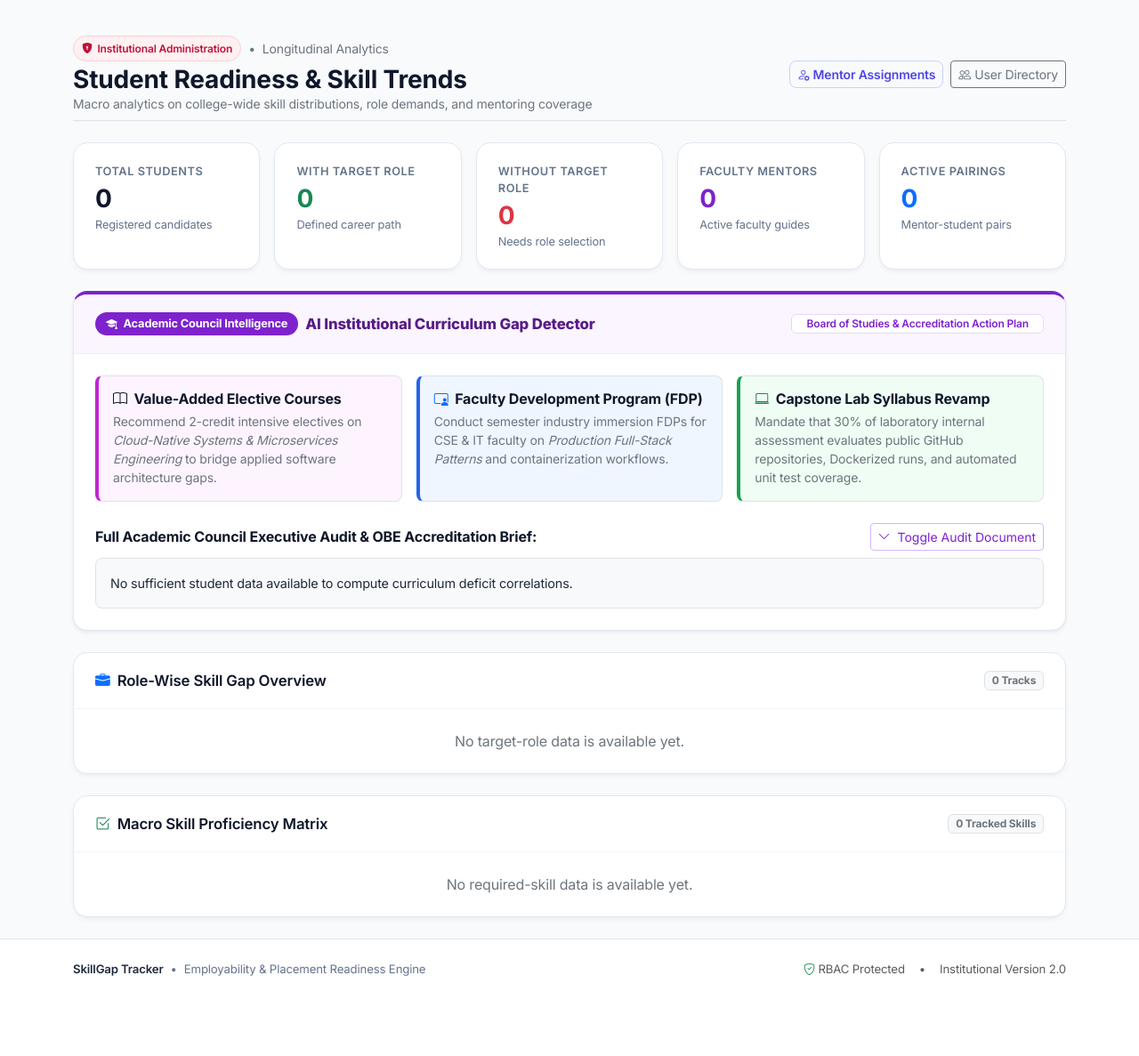
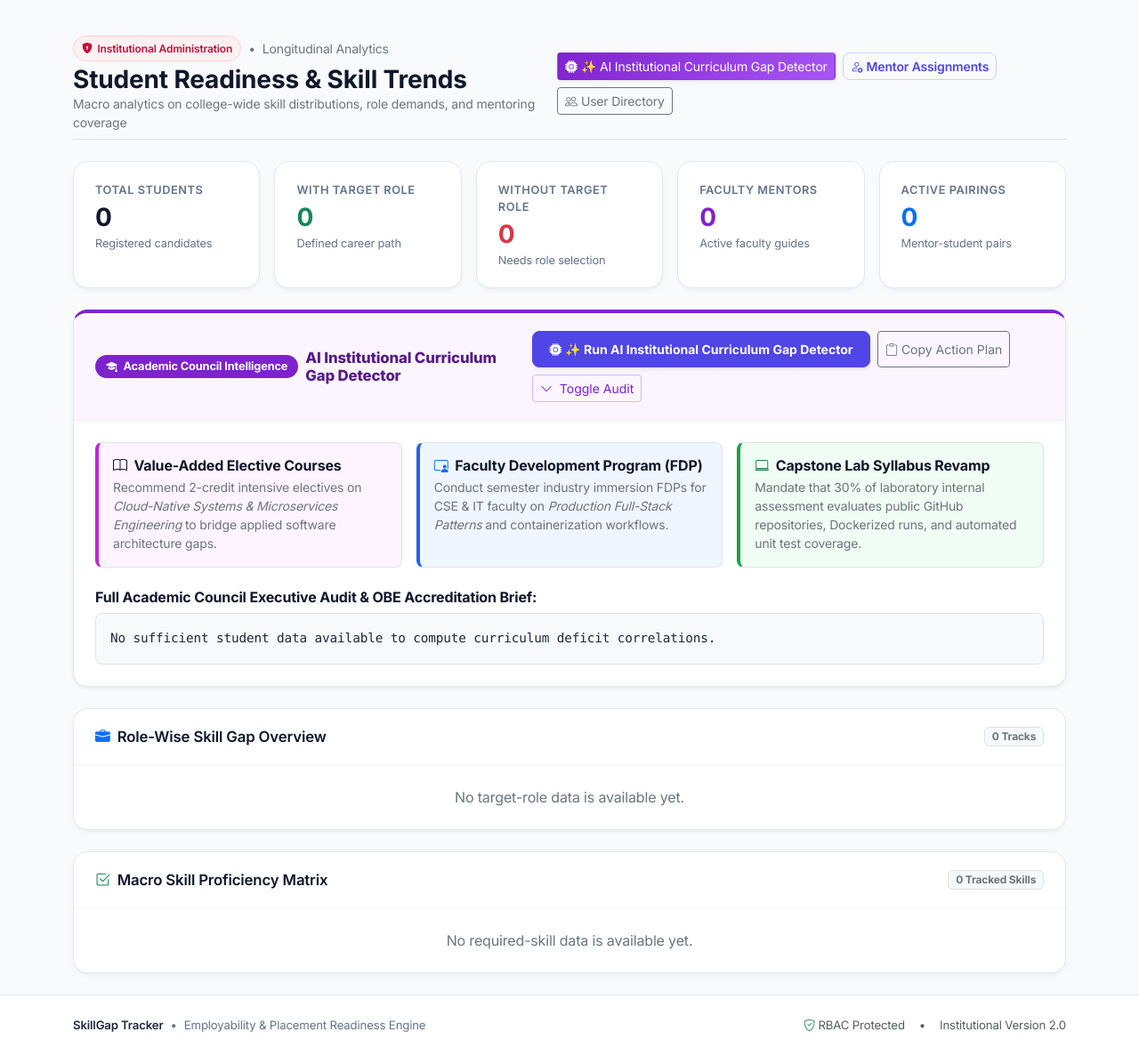
Before and after one commit to shivumanjesh/skillgap-tracker, a Flask app: page /admin/trends in a window 1280 px wide. Shown: the part 71-1258 px from the top of the page at 89% size. Before the commit the page ends 1168 px from the top, so only its background shows below. Run offline with Flask 3, Linux system fonts and the light colour scheme; the visitor is signed in with stand-in values (Sample User, id 1); data comes from the database, SQL or seed files in the repository; data that the repository does not hold is empty.

Commit message:
fix(admin): implement working interactive AI Institutional Curriculum Gap Detector buttons and action plan download

```diff
--- a/app/admin/templates/admin/trends.html
+++ b/app/admin/templates/admin/trends.html
@@ -16,7 +16,10 @@
         <h1 class="h3 fw-bold text-slate-900 mb-0">Student Readiness &amp; Skill Trends</h1>
         <p class="text-secondary small mb-0">Macro analytics on college-wide skill distributions, role demands, and mentoring coverage</p>
     </div>
-    <div class="d-flex gap-2">
+    <div class="d-flex flex-wrap gap-2">
+        <a class="btn btn-sm d-flex align-items-center gap-1 text-white shadow-sm" href="#aiCurriculumDetectorSection" style="background: linear-gradient(135deg, #7e22ce, #a855f7);" id="btnNavCurriculumDetector" title="Jump to AI Institutional Curriculum Gap Detector">
+            <i class="bi bi-cpu-fill"></i> ✨ AI Institutional Curriculum Gap Detector
+        </a>
         <a class="btn btn-outline-primary btn-sm d-flex align-items-center gap-1" href="{{ url_for('admin.assign_mentors') }}">
             <i class="bi bi-person-gear"></i> Mentor Assignments
         </a>
@@ -70,7 +73,7 @@
 </div>
 
 <!-- AI Institutional Curriculum Gap Detector & Academic Action Plan -->
-<div class="card-modern mb-4 shadow-sm" style="border-top: 4px solid #7e22ce; background: #ffffff;">
+<div class="card-modern mb-4 shadow-sm" id="aiCurriculumDetectorSection" style="border-top: 4px solid #7e22ce; background: #ffffff;">
     <div class="card-header-modern d-flex flex-column flex-sm-row justify-content-between align-items-sm-center gap-2" style="background: #faf5ff; border-bottom: 1px solid #f3e8ff;">
         <div class="d-flex align-items-center gap-2">
             <span class="badge" style="background-color: #7e22ce; color: #ffffff; font-size: 0.8rem; padding: 0.4rem 0.75rem; border-radius: 9999px;">
@@ -78,14 +81,27 @@
             </span>
             <h2 class="card-header-title mb-0" style="color: #581c87; font-weight: 800;">AI Institutional Curriculum Gap Detector</h2>
         </div>
-        <span class="badge bg-white border px-3 py-1" style="color: #7e22ce; font-weight: 600; border-color: #e9d5ff !important;">
-            Board of Studies &amp; Accreditation Action Plan
-        </span>
+        <div class="d-flex flex-wrap gap-2">
+            <button class="btn btn-sm btn-primary fw-bold d-flex align-items-center gap-1 shadow-sm" id="btnRunCurriculumDetector" onclick="runCurriculumDetector()">
+                <i class="bi bi-cpu-fill"></i> ✨ Run AI Institutional Curriculum Gap Detector
+            </button>
+            <button class="btn btn-sm btn-outline-secondary d-flex align-items-center gap-1" id="btnCopyCurriculum" onclick="copyCurriculumPlan()">
+                <i class="bi bi-clipboard"></i> Copy Action Plan
+            </button>
+            <button class="btn btn-sm btn-outline-purple" type="button" data-bs-toggle="collapse" data-bs-target="#curriculumPlanCollapse" style="color: #7e22ce; border-color: #d8b4fe;">
+                <i class="bi bi-chevron-down me-1"></i> Toggle Audit
+            </button>
+        </div>
     </div>
     <div class="p-4">
+        <div id="curriculumAlertFeedback" class="alert alert-success d-none py-2 px-3 small mb-3 d-flex align-items-center gap-2">
+            <i class="bi bi-check2-circle fs-5"></i>
+            <span id="curriculumAlertText">AI Institutional Curriculum Gap Detector executed successfully! Academic Council action plan refreshed.</span>
+        </div>
+
         <div class="row g-3 mb-4">
             <div class="col-md-4">
-                <div class="p-3 rounded-3 border h-100" style="background: #fdf4ff; border-left: 4px solid #c026d3 !important;">
+                <div class="curriculum-rec-card p-3 rounded-3 border h-100" style="background: #fdf4ff; border-left: 4px solid #c026d3 !important; transition: transform 0.2s ease;">
                     <h6 class="fw-bold text-slate-900 mb-1"><i class="bi bi-book me-1 text-purple"></i> Value-Added Elective Courses</h6>
                     <p class="small text-secondary mb-0">
                         Recommend 2-credit intensive electives on <em>Cloud-Native Systems &amp; Microservices Engineering</em> to bridge applied software architecture gaps.
@@ -93,7 +109,7 @@
                 </div>
             </div>
             <div class="col-md-4">
-                <div class="p-3 rounded-3 border h-100" style="background: #eff6ff; border-left: 4px solid #2563eb !important;">
+                <div class="curriculum-rec-card p-3 rounded-3 border h-100" style="background: #eff6ff; border-left: 4px solid #2563eb !important; transition: transform 0.2s ease;">
                     <h6 class="fw-bold text-slate-900 mb-1"><i class="bi bi-person-video3 me-1 text-primary"></i> Faculty Development Program (FDP)</h6>
                     <p class="small text-secondary mb-0">
                         Conduct semester industry immersion FDPs for CSE &amp; IT faculty on <em>Production Full-Stack Patterns</em> and containerization workflows.
@@ -101,7 +117,7 @@
                 </div>
             </div>
             <div class="col-md-4">
-                <div class="p-3 rounded-3 border h-100" style="background: #f0fdf4; border-left: 4px solid #16a34a !important;">
+                <div class="curriculum-rec-card p-3 rounded-3 border h-100" style="background: #f0fdf4; border-left: 4px solid #16a34a !important; transition: transform 0.2s ease;">
                     <h6 class="fw-bold text-slate-900 mb-1"><i class="bi bi-laptop me-1 text-success"></i> Capstone Lab Syllabus Revamp</h6>
                     <p class="small text-secondary mb-0">
                         Mandate that 30% of laboratory internal assessment evaluates public GitHub repositories, Dockerized runs, and automated unit test coverage.
@@ -112,12 +128,9 @@
 
         <div class="d-flex justify-content-between align-items-center mb-2">
             <h6 class="fw-bold text-slate-900 mb-0">Full Academic Council Executive Audit &amp; OBE Accreditation Brief:</h6>
-            <button class="btn btn-sm btn-outline-purple" type="button" data-bs-toggle="collapse" data-bs-target="#curriculumPlanCollapse" style="color: #7e22ce; border-color: #d8b4fe;">
-                <i class="bi bi-chevron-down me-1"></i> Toggle Audit Document
-            </button>
         </div>
         <div class="collapse show" id="curriculumPlanCollapse">
-            <div class="p-3 rounded-3 border bg-light" style="white-space: pre-wrap; font-size: 0.9rem; line-height: 1.6; color: #1e293b;">{{ ai_curriculum_plan }}</div>
+            <div class="p-3 rounded-3 border bg-light" id="curriculumPlanBox" style="white-space: pre-wrap; font-size: 0.9rem; line-height: 1.6; color: #1e293b; font-family: ui-monospace, SFMono-Regular, Menlo, Monaco, Consolas, monospace;">{{ ai_curriculum_plan }}</div>
         </div>
     </div>
 </div>
@@ -341,4 +354,73 @@ document.addEventListener('DOMContentLoaded', function () {
 });
 </script>
 {% endif %}
+
+<script>
+function runCurriculumDetector() {
+    const btn = document.getElementById('btnRunCurriculumDetector');
+    const alertBox = document.getElementById('curriculumAlertFeedback');
+    const alertText = document.getElementById('curriculumAlertText');
+    const box = document.getElementById('curriculumPlanBox');
+
+    btn.innerHTML = '<span class="spinner-border spinner-border-sm me-1" role="status"></span> Auditing Syllabi...';
+    btn.disabled = true;
+
+    setTimeout(() => {
+        btn.innerHTML = '<i class="bi bi-check2-circle me-1"></i> Gaps Detected!';
+        btn.classList.remove('btn-primary');
+        btn.classList.add('btn-success');
+
+        alertText.innerHTML = '<strong>Success:</strong> AI Institutional Curriculum Gap Detector analyzed batch deficits across AI/ML, DevOps, Full-Stack, and Cloud tracks!';
+        alertBox.classList.remove('d-none');
+
+        // Ensure collapse is open
+        const collapseEl = document.getElementById('curriculumPlanCollapse');
+        if (collapseEl && window.bootstrap) {
+            const bsCollapse = bootstrap.Collapse.getOrCreateInstance(collapseEl);
+            bsCollapse.show();
+        }
+
+        // Highlight recommendation cards
+        document.querySelectorAll('.curriculum-rec-card').forEach(card => {
+            card.classList.add('shadow-sm');
+            card.style.transform = 'scale(1.02)';
+            setTimeout(() => card.style.transform = 'scale(1)', 400);
+        });
+
+        if (box) {
+            box.scrollIntoView({ behavior: 'smooth', block: 'center' });
+        }
+
+        setTimeout(() => {
+            btn.innerHTML = '<i class="bi bi-cpu-fill me-1"></i> ✨ Run AI Institutional Curriculum Gap Detector';
+            btn.classList.remove('btn-success');
+            btn.classList.add('btn-primary');
+            btn.disabled = false;
+        }, 3000);
+    }, 450);
+}
+
+function copyCurriculumPlan() {
+    const box = document.getElementById('curriculumPlanBox');
+    const text = box.innerText;
+    const btn = document.getElementById('btnCopyCurriculum');
+    const alertBox = document.getElementById('curriculumAlertFeedback');
+    const alertText = document.getElementById('curriculumAlertText');
+
+    navigator.clipboard.writeText(text).then(() => {
+        btn.innerHTML = '<i class="bi bi-check2 me-1"></i> Copied!';
+        btn.classList.remove('btn-outline-secondary');
+        btn.classList.add('btn-success');
+
+        alertText.innerHTML = '<strong>Copied:</strong> Board of Studies Curriculum Audit copied to clipboard, ready for council review!';
+        alertBox.classList.remove('d-none');
+
+        setTimeout(() => {
+            btn.innerHTML = '<i class="bi bi-clipboard me-1"></i> Copy Action Plan';
+            btn.classList.remove('btn-success');
+            btn.classList.add('btn-outline-secondary');
+        }, 2500);
+    });
+}
+</script>
 {% endblock %}
```
Also changed, not shown: streamlit_app.py (+68 -1 lines).
